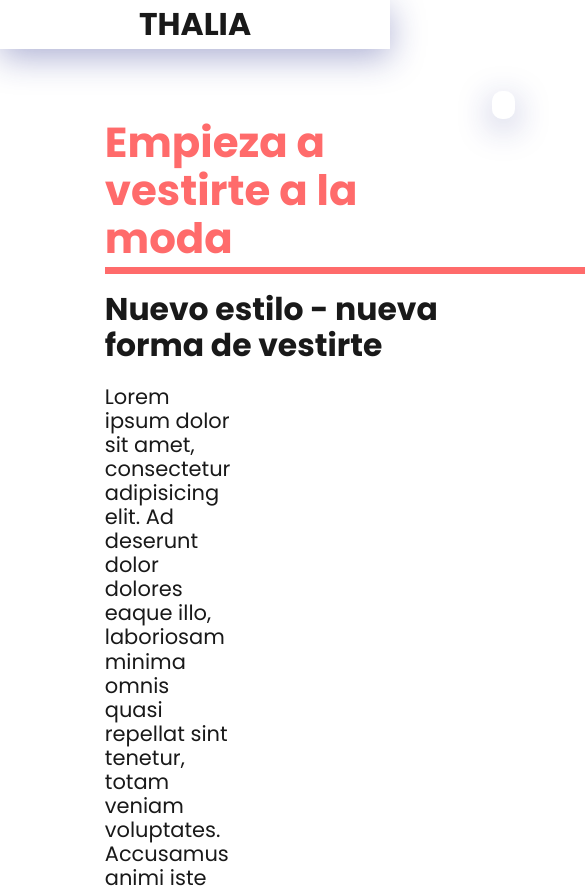
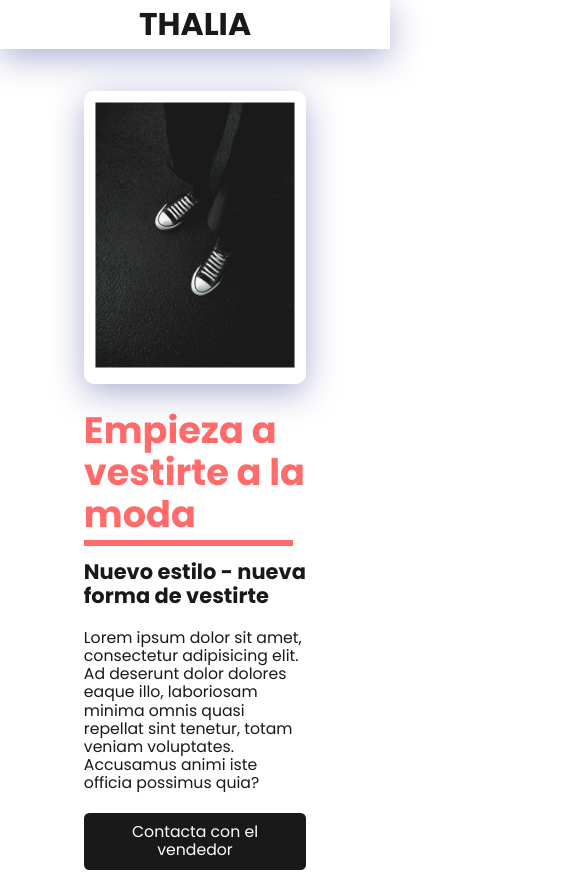
Before and after one commit to spacecodee/lading-page-product, a website: page src/index.html in a window 390 px wide. Shown: the top 886 px of the page, 585 px wide, since content can reach past the window. Drawn offline with nearby package versions, Linux system fonts and the light colour scheme.

Commit message:
Add mediaquery

```diff
--- a/src/assets/css/styles.css
+++ b/src/assets/css/styles.css
@@ -125,6 +125,7 @@ button {
         font-size: 4.8rem; }
       .section .section__promotion .section__promotion-accessory h2,
       .section .section__promotion .section__promotion-accessory p {
+        text-align: center;
         padding-top: 1rem; }
       .section .section__promotion .section__promotion-accessory p {
         text-align: center;
@@ -137,3 +138,63 @@ button {
     font-size: 1.5rem;
     text-align: center;
     color: #fdfffc; }
+
+/*Resize*/
+@media (max-width: 1024px) {
+  .main {
+    flex-direction: column-reverse;
+    align-items: flex-start; }
+    .main .main__section-promotion h1::after {
+      width: 60rem; }
+    .main .main__section-img {
+      margin: 0 5rem; }
+      .main .main__section-img img {
+        width: 50rem; }
+  .section {
+    text-align: center; } }
+
+@media (max-width: 850px) {
+  .main .main__section-promotion h1::after {
+    width: 50rem; }
+  .main .main__section-promotion .main__section-body p {
+    padding: 0; }
+  .section .section__promotion {
+    flex-direction: column; } }
+
+@media (max-width: 690px) {
+  .main .main__section-promotion h1::after {
+    width: 40rem; } }
+
+@media (max-width: 592px) {
+  .main {
+    padding: 4rem 3rem; }
+    .main .main__section-promotion h1::after {
+      width: 30rem; }
+  .section {
+    padding: 4rem 3rem; }
+  .footer {
+    padding: 1rem 3rem; } }
+
+@media (max-width: 550px) {
+  .main .main__section-promotion h1 {
+    font-size: 3.5rem; }
+  .main .main__section-promotion h1::after {
+    width: 20rem; }
+  .main .main__section-promotion .main__section-body h2 {
+    font-size: 2rem; }
+  .main .main__section-promotion .main__section-body p {
+    font-size: 1.5rem; }
+  .main .main__section-promotion .main__section-body button {
+    font-size: 1.5rem; }
+  .main .main__section-img img {
+    width: 70rem; }
+  .section .section__promotion .section__promotion-accessory h2 {
+    font-size: 2rem; }
+  .section .section__promotion .section__promotion-accessory p {
+    font-size: 1.5rem; } }
+
+@media (max-width: 320px) {
+  .main .main__section-promotion h1 {
+    font-size: 3rem; }
+  .main .main__section-promotion h1::after {
+    width: 15.5rem; } }
```
